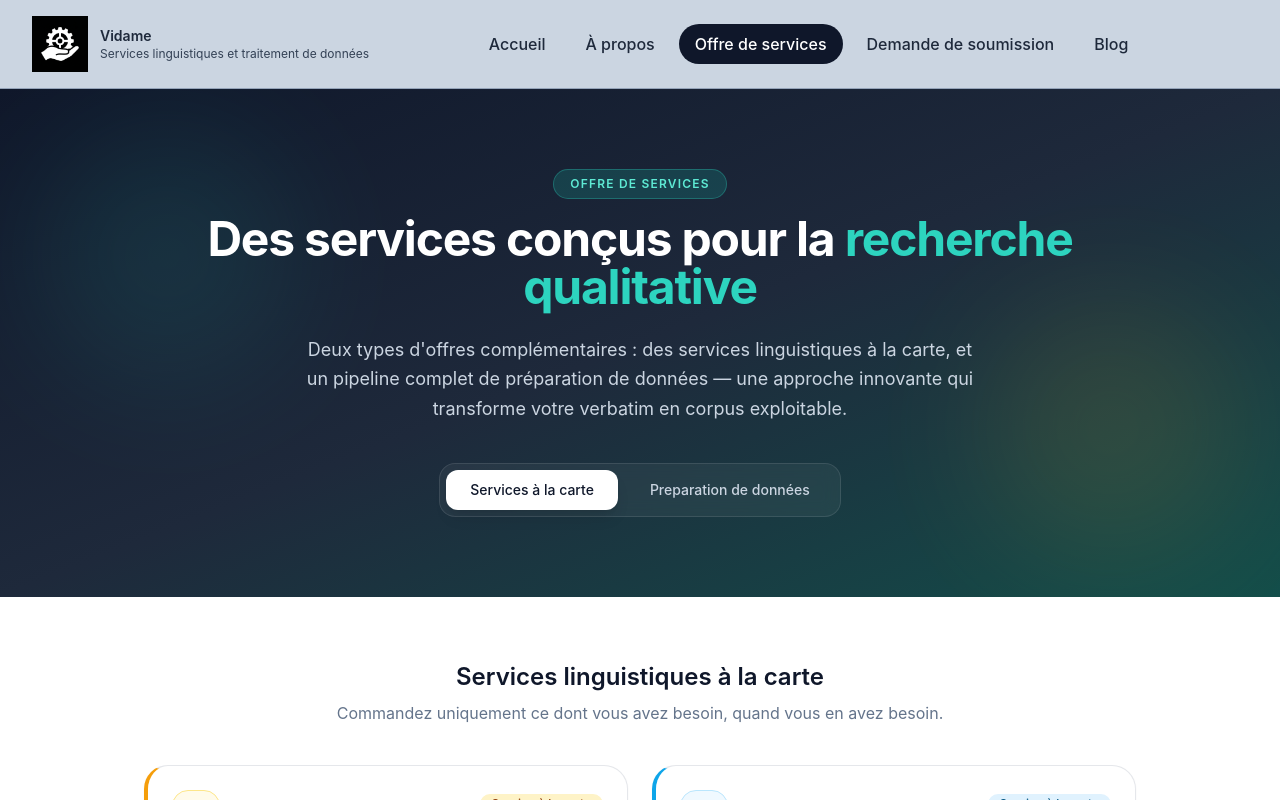
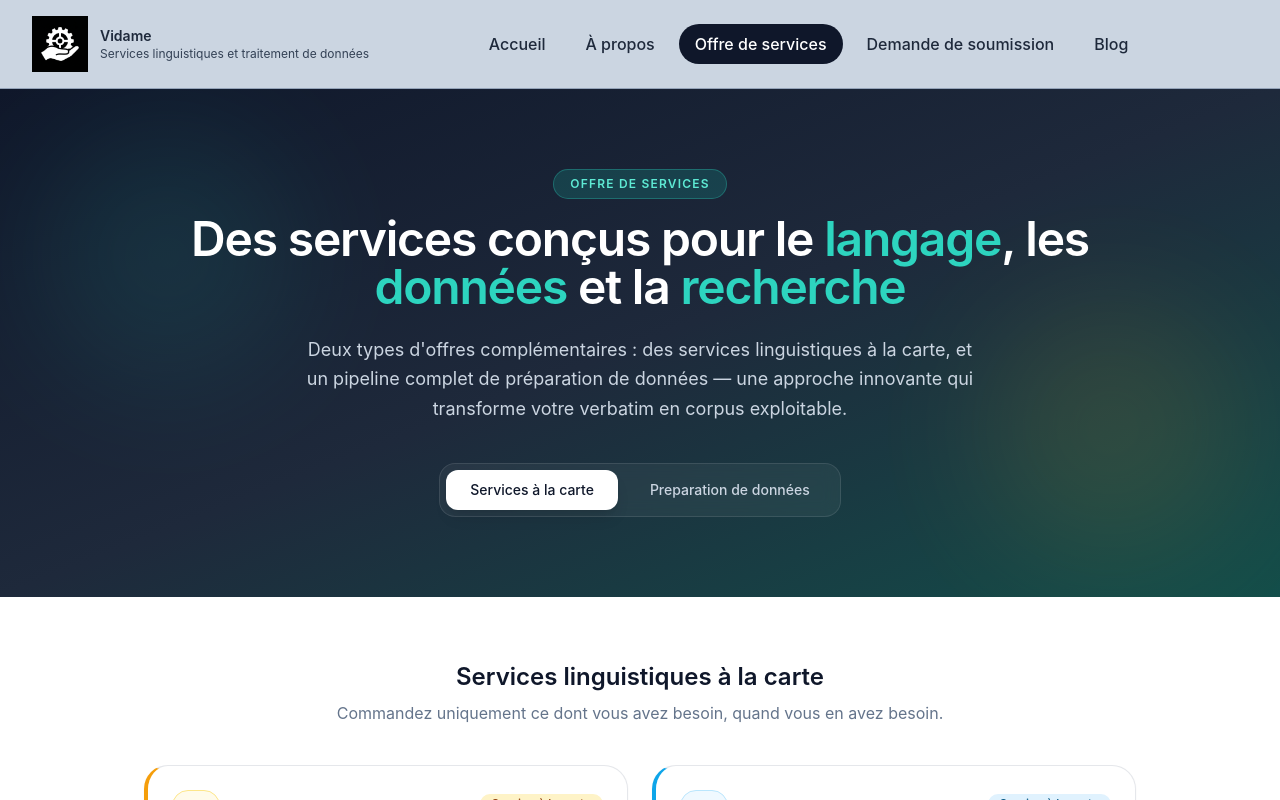
Before and after one commit to momopro21/vidame-recherche, a React (Vite) app: page / in a window 1280 px wide. Both pictures are taken after a click on the button "Voir l'offre de services". Shown: the top 800 px of the page. Built offline with nearby package versions, Linux system fonts and the light colour scheme; the HTML template or start-up script is replaced by a standard one.

Commit message:
Update App.tsx

```diff
--- a/src/App.tsx
+++ b/src/App.tsx
@@ -808,9 +808,11 @@ import PipelineDiagram from "./components/PipelineDiagram";
                 <span className="inline-block mb-4 rounded-full bg-teal-500/20 border border-teal-400/30 px-4 py-1.5 text-xs font-semibold uppercase tracking-widest text-teal-300">
                   Offre de services
                 </span>
-                <h1 className="text-4xl font-bold tracking-tight text-white md:text-5xl">
-                  Des services conçus pour la{" "}
-                  <span className="text-teal-400">recherche qualitative</span>
+                <h1 className="text-4xl font-semibold tracking-tight text-white md:text-5xl">
+                  Des services conçus pour le{" "}
+                  <span className="text-teal-400">langage</span>, les{" "}
+                  <span className="text-teal-400">données</span> et la{" "}
+                  <span className="text-teal-400">recherche</span>
                 </h1>
                 <p className="mt-6 text-lg text-slate-300 max-w-2xl mx-auto leading-relaxed">
                   Deux types d'offres complémentaires : des services linguistiques à la carte, et un pipeline complet de préparation de données — une approche innovante qui transforme votre verbatim en corpus exploitable.
```
